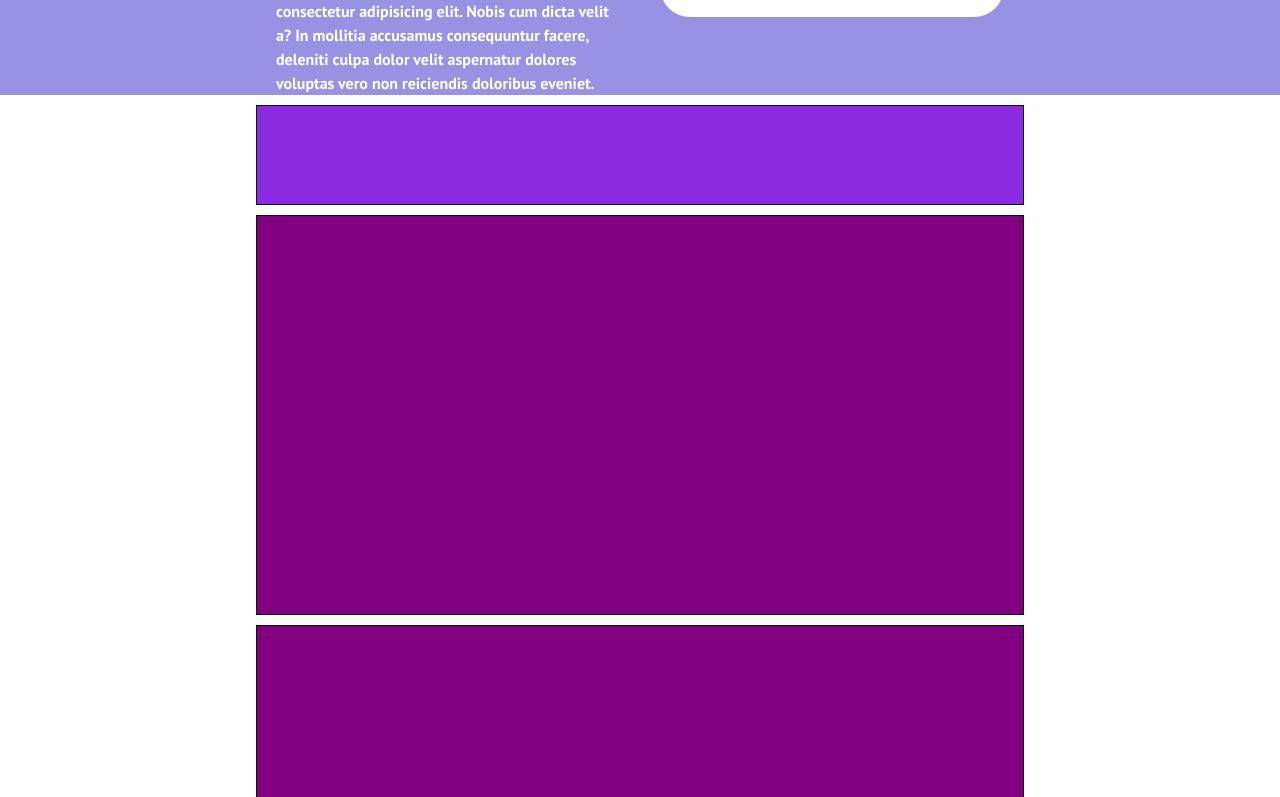
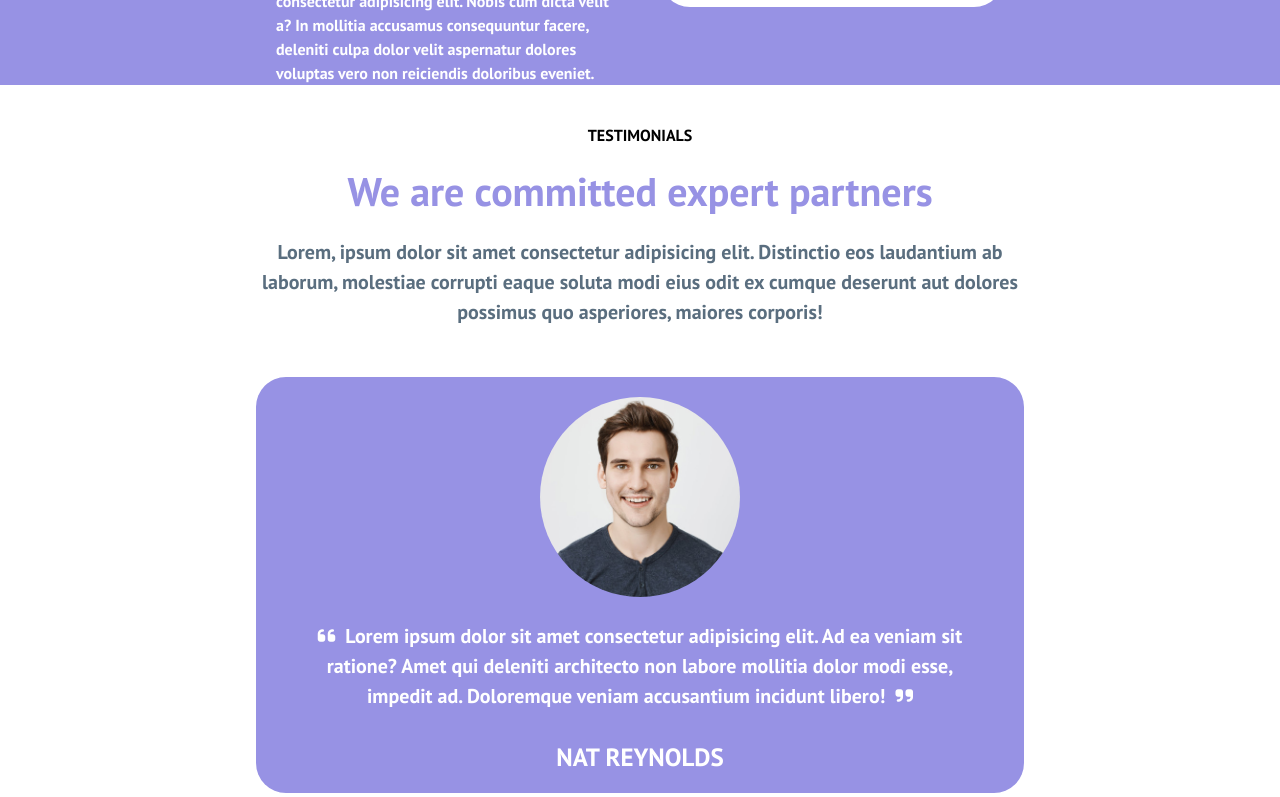
Before and after one commit to mattiabenelli/htmlcss-responsive-layout, a plain HTML site: page index.html in a window 1280 px wide. Shown: the part 1904-2701 px from the top of the page. Drawn offline with Linux system fonts and the light colour scheme.

Commit message:
mobile testimonial section done

```diff
--- a/css/style.css
+++ b/css/style.css
@@ -73,7 +73,7 @@
 /* container strategic-app */
 .container-strategic-app{
     width: 80%;
-    margin: 10px auto;
+    margin: 0 auto;
 }
 .col-50{
     width: 100%;
@@ -84,18 +84,7 @@
 .testimonial-container{
     width: 90%;
     margin: 0 auto;
-}
-.testimonial-text{
-    height: 100px;
-    border: 1px solid black;
-    background-color: blueviolet;
-}
-.card{
-    width: 100%;
-    margin: 10px 0;
-    height: 400px;
-    border: 1px solid black;
-    background-color: purple;
+    text-align: center;
 }
 
 /* container benfit */
@@ -248,3 +237,48 @@
     font-size: 20px;
     margin: 0 auto;
 }
+
+/* container testimonial */
+.testimonial-title-1{
+    margin: 40px 0 20px;
+}
+.testimonial-title-2{
+    color: #9792E4;
+    font-size: 40px;
+}
+.testimonial-paragraph{
+    line-height: 1.5;
+    color: #5A6E7F;
+    font-size: 20px;
+    margin: 20px 0;
+}
+.testimonial-card{
+    color: white;
+    width: 90%;
+    margin: 30px auto;
+}
+.testimonial-card-img img{
+    object-fit: cover;
+    width: 200px;
+    height: 200px;
+    border-radius: 100%;
+}
+.testimonial-card-img{
+    padding: 20px 0;
+}
+.testimonial-card-quote{
+    line-height: 1.5;
+    font-size: 20px;
+}
+.testimonial-card-quote::after{
+    font-family: "Font Awesome 5 Free"; font-weight: 900; content: "\f10e"; font-size: 20px;
+    margin-left: 10px;
+}
+.testimonial-card-quote::before{
+    font-family: "Font Awesome 5 Free"; font-weight: 900; content: "\f10d"; font-size: 20px;
+    margin-right: 10px;
+}
+.testimonial-card-name{
+    font-size: 25px;
+    padding: 30px 0 20px;
+}
--- a/index.html
+++ b/index.html
@@ -117,11 +117,39 @@
             </div>
             <div class="testimonial-container">
                 <div class="row">
-                    <div class="testimonial-text"></div>
-                    <div class="testimonial-card">
-                        <div class="card"></div>
-                        <div class="card"></div>
-                        <div class="card"></div>
+                    <div class="testimonial-text">
+                        <div class="testimonial-title-1">TESTIMONIALS</div>
+                        <div class="testimonial-title-2">We are committed expert partners</div>
+                        <div class="testimonial-paragraph">Lorem, ipsum dolor sit amet consectetur adipisicing elit. Distinctio eos laudantium ab laborum, molestiae corrupti eaque soluta modi eius odit ex cumque deserunt aut dolores possimus quo asperiores, maiores corporis!</div>
+                    </div>
+                    <div class="testimonial-cards">
+                        <div class="blue-container border-radius">
+                            <div class="testimonial-card">
+                                <div class="testimonial-card-img">
+                                    <img src="./img/testimonial1.jpg" alt="testimonial-1">
+                                </div>
+                                <div class="testimonial-card-quote">Lorem ipsum dolor sit amet consectetur adipisicing elit. Ad ea veniam sit ratione? Amet qui deleniti architecto non labore mollitia dolor modi esse, impedit ad. Doloremque veniam accusantium incidunt libero!</div>
+                                <div class="testimonial-card-name">NAT REYNOLDS</div>
+                            </div>
+                        </div>
+                        <div class="blue-container border-radius">
+                            <div class="testimonial-card">
+                                <div class="testimonial-card-img">
+                                    <img src="./img/testimonial2.jpg" alt="testimonial-2">
+                                </div>
+                                <div class="testimonial-card-quote">Lorem ipsum dolor sit amet consectetur adipisicing elit. Ad ea veniam sit ratione? Amet qui deleniti architecto non labore mollitia dolor modi esse, impedit ad. Doloremque veniam accusantium incidunt libero!</div>
+                                <div class="testimonial-card-name">CELIA ALMEDA</div>
+                            </div>
+                        </div>
+                        <div class="blue-container border-radius">
+                            <div class="testimonial-card">
+                                <div class="testimonial-card-img">
+                                    <img src="./img/testimonial3.jpg" alt="testimonial-3">
+                                </div>
+                                <div class="testimonial-card-quote">Lorem ipsum dolor sit amet consectetur adipisicing elit. Ad ea veniam sit ratione? Amet qui deleniti architecto non labore mollitia dolor modi esse, impedit ad. Doloremque veniam accusantium incidunt libero!</div>
+                                <div class="testimonial-card-name">BOB ROBERTS</div>
+                            </div>
+                        </div>
                     </div>
                 </div>
             </div>
```
